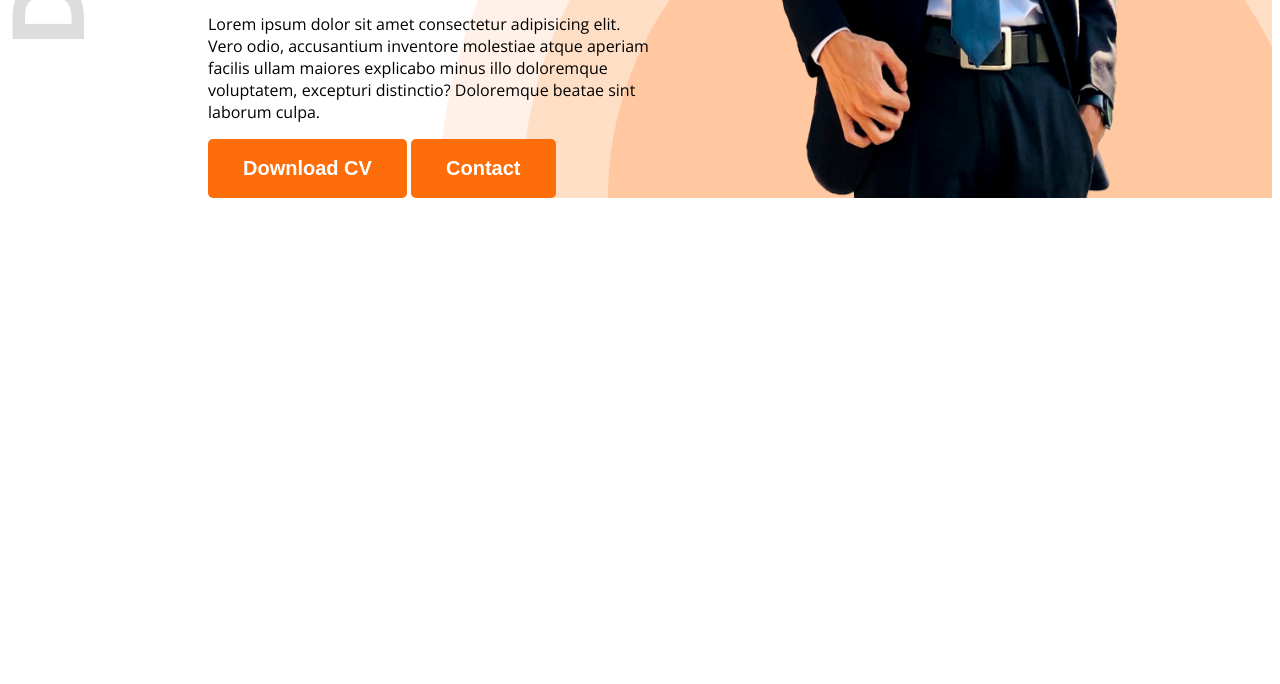
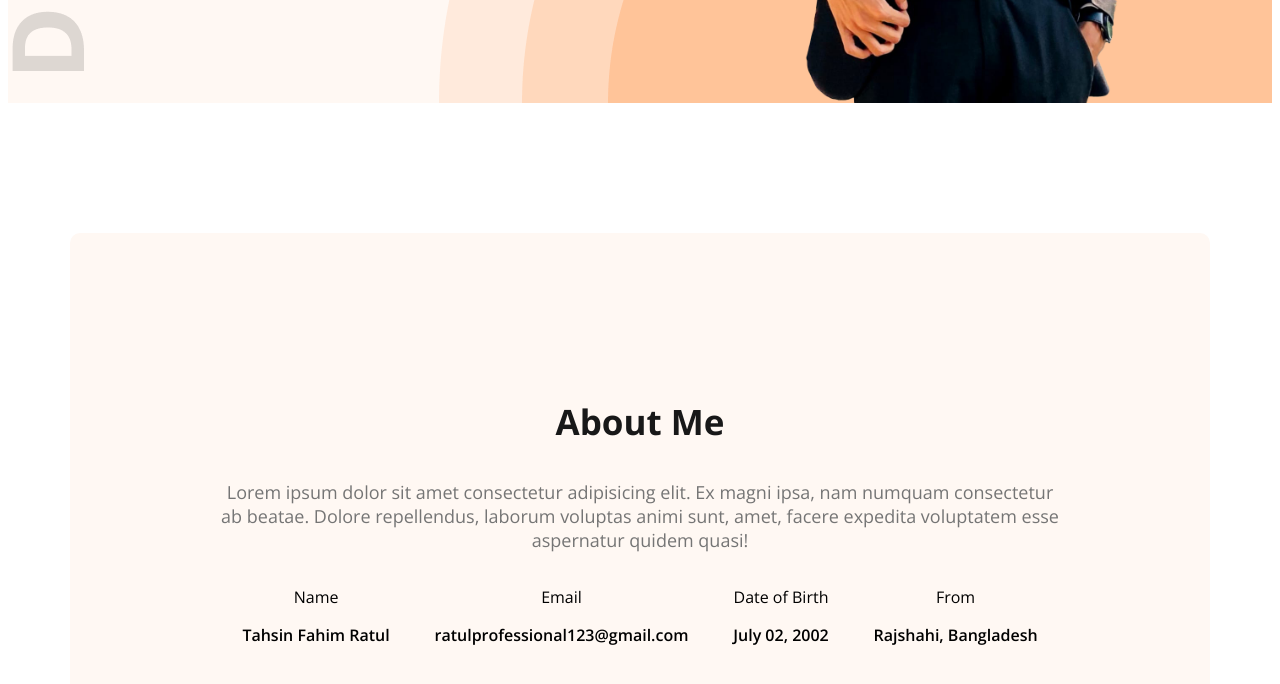
Before and after one commit to tahsinratul/web-developer-portfolio, a plain HTML site: page index.html in a window 1280 px wide. Shown: the part 732-1416 px from the top of the page. Before the commit the page ends 938 px from the top, so only its background shows below. Drawn offline with nearby package versions, Linux system fonts and the light colour scheme.

Commit message:
4th commit

```diff
--- a/index.html
+++ b/index.html
@@ -10,7 +10,7 @@
     <link rel="stylesheet" href="styles/portfolio.css">
 </head>
 <body class="open-sans-normal">
-    <header class="header">
+    <header class="header secondary-bg">
         <nav>
             <h3 class="nav-title">Rat<span class="text-primary">u</span>l</h3>
             <ul>
@@ -35,6 +35,29 @@
 
     </header>
     <main>
+        <section class="about secondary-bg">
+            <h3 class="section-title">About Me</h3>
+            <p class="section-des">Lorem ipsum dolor sit amet consectetur adipisicing elit. Ex magni ipsa, nam numquam consectetur ab beatae. Dolore repellendus, laborum voluptas animi sunt, amet, facere expedita voluptatem esse aspernatur quidem quasi!</p>
+            <div class="about-items">
+            <div class="about-item">
+                <p class="item-title">Name</p>
+                <p class="item-des">Tahsin Fahim Ratul</p>
+            </div>
+            <div class="about-item">
+                <p class="item-title">Email</p>
+                <p class="item-des">ratulprofessional123@gmail.com</p>
+            </div>
+            <div class="about-item">
+                <p class="item-title">Date of Birth</p>
+                <p class="item-des">July 02, 2002</p>
+            </div>
+            <div class="about-item">
+                <p class="item-title">From</p>
+                <p class="item-des">Rajshahi, Bangladesh</p>
+            </div>
+            </div>
+
+        </section>
 
     </main>
     <footer>
--- a/styles/portfolio.css
+++ b/styles/portfolio.css
@@ -16,6 +16,9 @@ nav{
 .nav-title{
     font-weight: 800;
     font-size: 45px;
+}
+.secondary-bg{
+    background-color: #fff8f3;
 }
 .text-primary {
     color: #fd6e0a;
@@ -43,7 +46,7 @@ nav a {
 .header{
     background-image: url(../images/developer.png), url(../images/header_bg.png);
     background-repeat: no-repeat;
-    background-position: top left, bottom right;
+    background-position: left, bottom right;
 }
 nav ul {
     display: flex;
@@ -64,9 +67,40 @@ nav ul {
 }
 
 .banner-title{
-    font-size: 85px;
+    font-size: 60px;
     font-weight: bold;
 }
 .banner-pp{
     width: 580px;
 }
+
+.section-title{
+    font-size: 35px;
+    font-weight: bold;
+    color: #181818;
+}
+
+.section-des{
+    font-size: 18px;
+    color: #757575;
+}
+
+.about{
+    border-radius: 10px;
+    padding: 130px 150px;
+    text-align: center;
+    margin-top: 130px;
+
+}
+
+main{
+    max-width: 1140px;
+    margin: 0 auto;
+}
+.about-items{
+    display: flex ;
+    justify-content: space-around;
+}
+.item-des{
+    font-weight: 600;
+}
```
